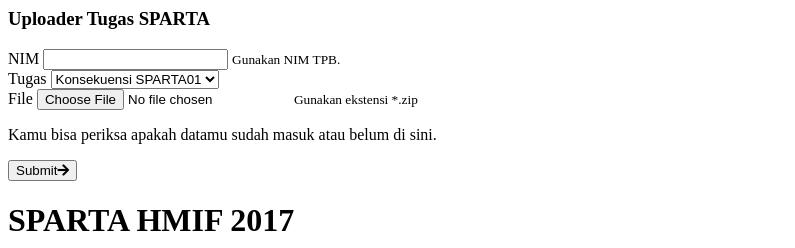
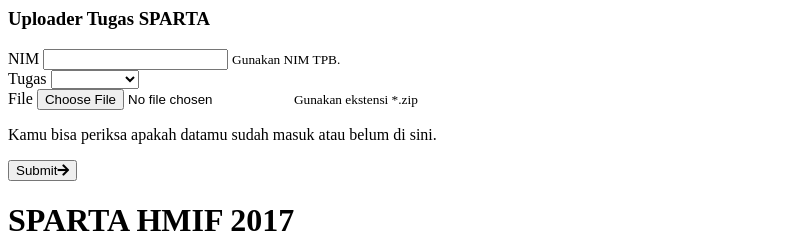
Before and after one commit to spartahmif/upload-tugas, a plain HTML site: page index.html in a window 1280 px wide. Shown: the part 552-800 px from the top of the page, without its empty margins (0-795 px from the left). Drawn offline with nearby package versions, Linux system fonts and the light colour scheme; no server answers.

Commit message:
delete konsekuensi

```diff
--- a/index.html
+++ b/index.html
@@ -29,7 +29,7 @@
           <div class = "input">
             <label>Tugas</label>
             <select name="name" id="name">
-              <option value="TUGAS_KONSEKUENSI_SPARTA01">Konsekuensi SPARTA01</option>
+              <option disabled value="_">Pilih Tugas</option>
             </select>
           </div>
           <div class="input">
```
